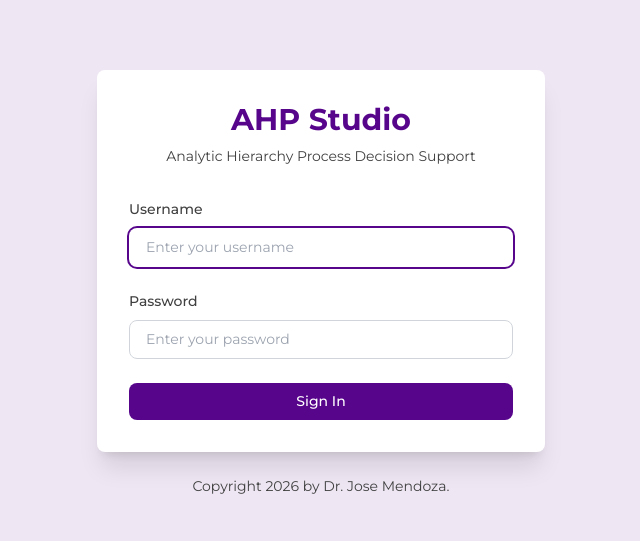
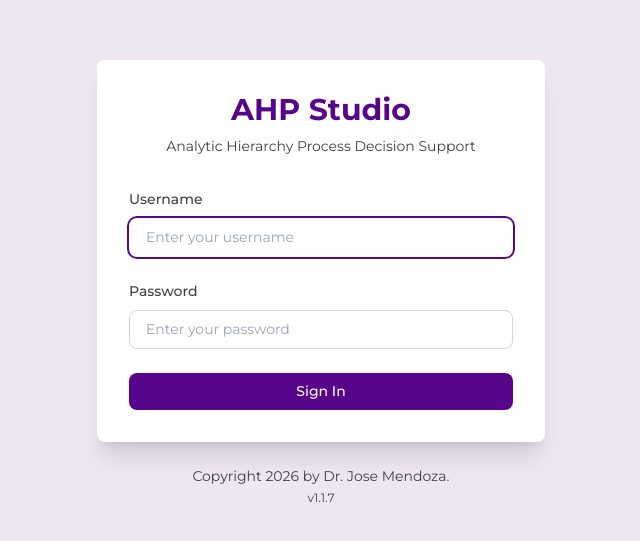
Before and after one commit to jrmst102/ahpstudio, a React (Create React App) app in the folder client/: page /login in a window 1280 px wide. Shown: the part 117-658 px from the top of the page, without its empty margins (319-959 px from the left). Built offline with nearby package versions, Linux system fonts and the light colour scheme; no server answers; the HTML template or start-up script is replaced by a standard one.

Commit message:
feat: display version number on login screen and footer, update README
- Footer and LoginPage now read version dynamically from package.json
- Footer updated from hardcoded v1.1.3 to dynamic version
- README updated to v1.1.7 with version history entry

```diff
--- a/client/src/components/layout/Footer.jsx
+++ b/client/src/components/layout/Footer.jsx
@@ -1,5 +1,6 @@
 import React from 'react';
 import { useNavigate } from 'react-router-dom';
+import packageJson from '../../../package.json';
 
 const Footer = () => {
   const navigate = useNavigate();
@@ -12,7 +13,7 @@ const Footer = () => {
             Copyright 2026 by Dr. Jose Mendoza.
           </p>
           <p className="text-sm text-nyu-text-secondary">
-            v 1.1.3
+            v{packageJson.version}
           </p>
           <div className="flex gap-4">
             <button
--- a/client/src/pages/LoginPage.jsx
+++ b/client/src/pages/LoginPage.jsx
@@ -3,6 +3,7 @@ import { useNavigate } from 'react-router-dom';
 import { useAuth } from '../context/AuthContext';
 import Button from '../components/common/Button';
 import Alert from '../components/common/Alert';
+import packageJson from '../../package.json';
 
 const LoginPage = () => {
   const navigate = useNavigate();
@@ -98,6 +99,9 @@ const LoginPage = () => {
           <p className="text-sm text-nyu-text-secondary">
             Copyright 2026 by Dr. Jose Mendoza.
           </p>
+          <p className="text-xs text-nyu-text-secondary mt-1">
+            v{packageJson.version}
+          </p>
         </div>
       </div>
     </div>
```
Also changed, not shown: 9 other files (tests, documents, lock files or other folders).
